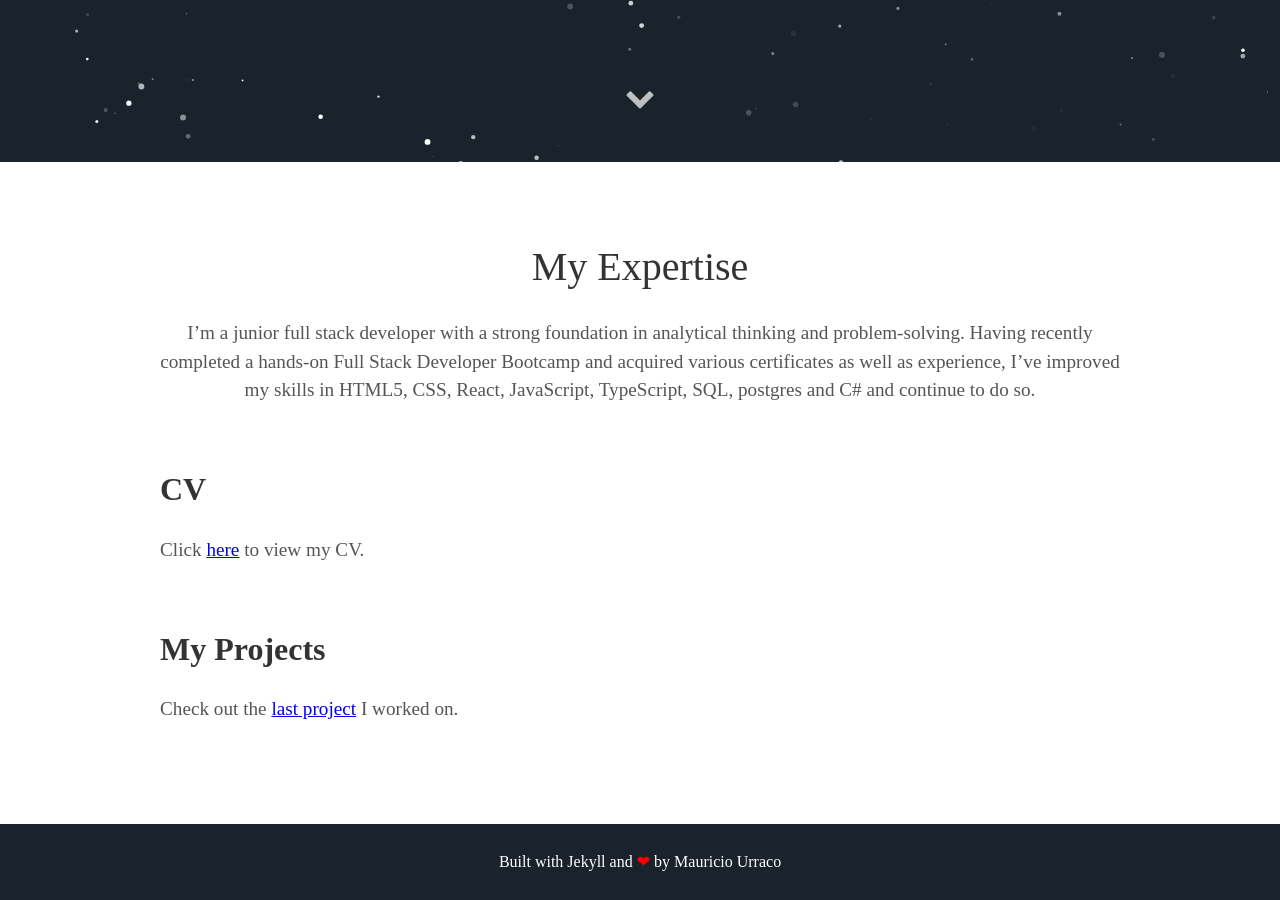
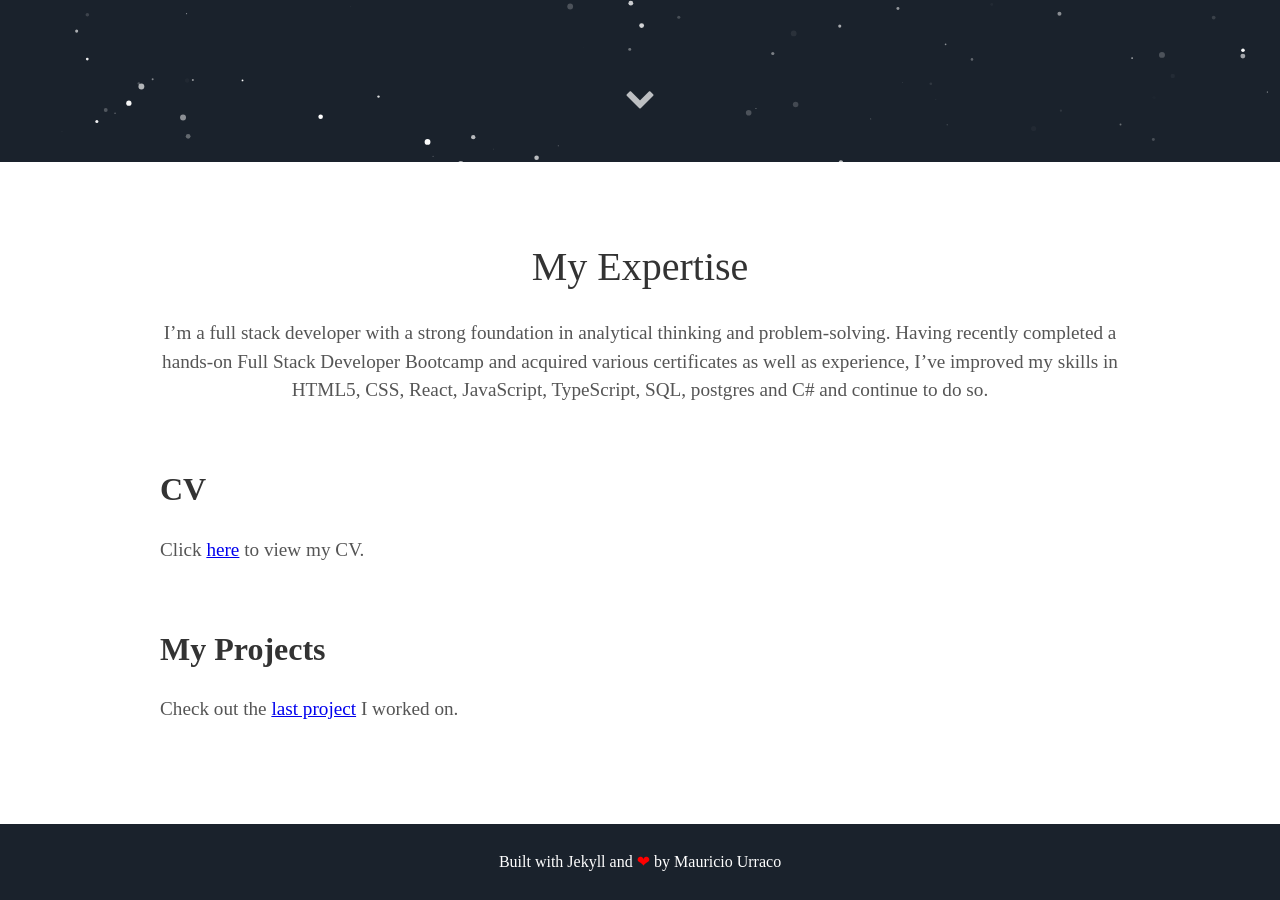
Before and after one commit to SpPag/SpPag.github.io, a Jekyll site: the page built from index.html, in a window 1280 px wide and 900 px high, scrolled down 738 px. Built offline with Jekyll 4.4.1, drawn with Linux system fonts in a browser that asks for light colours; some web fonts are replaced.

Commit message:
Update _config.yml

```diff
--- a/_config.yml
+++ b/_config.yml
@@ -6,7 +6,7 @@ description: Full Stack Developer Project Portfolio
 
 # User settings
 username: Spyridon Pagiatis
-user_description: I’m a junior full stack developer with a strong foundation in analytical thinking and problem-solving. Having recently completed a hands-on Full Stack Developer Bootcamp and acquired various certificates as well as experience, I’ve improved my skills in HTML5, CSS, React, JavaScript, TypeScript, SQL, postgres and C# and continue to do so.
+user_description: I’m a full stack developer with a strong foundation in analytical thinking and problem-solving. Having recently completed a hands-on Full Stack Developer Bootcamp and acquired various certificates as well as experience, I’ve improved my skills in HTML5, CSS, React, JavaScript, TypeScript, SQL, postgres and C# and continue to do so.
 user_title: Full Stack Developer
 email: spiridonpagiatis@gmail.com
 # twitter_username: lorem_ipsum
```
